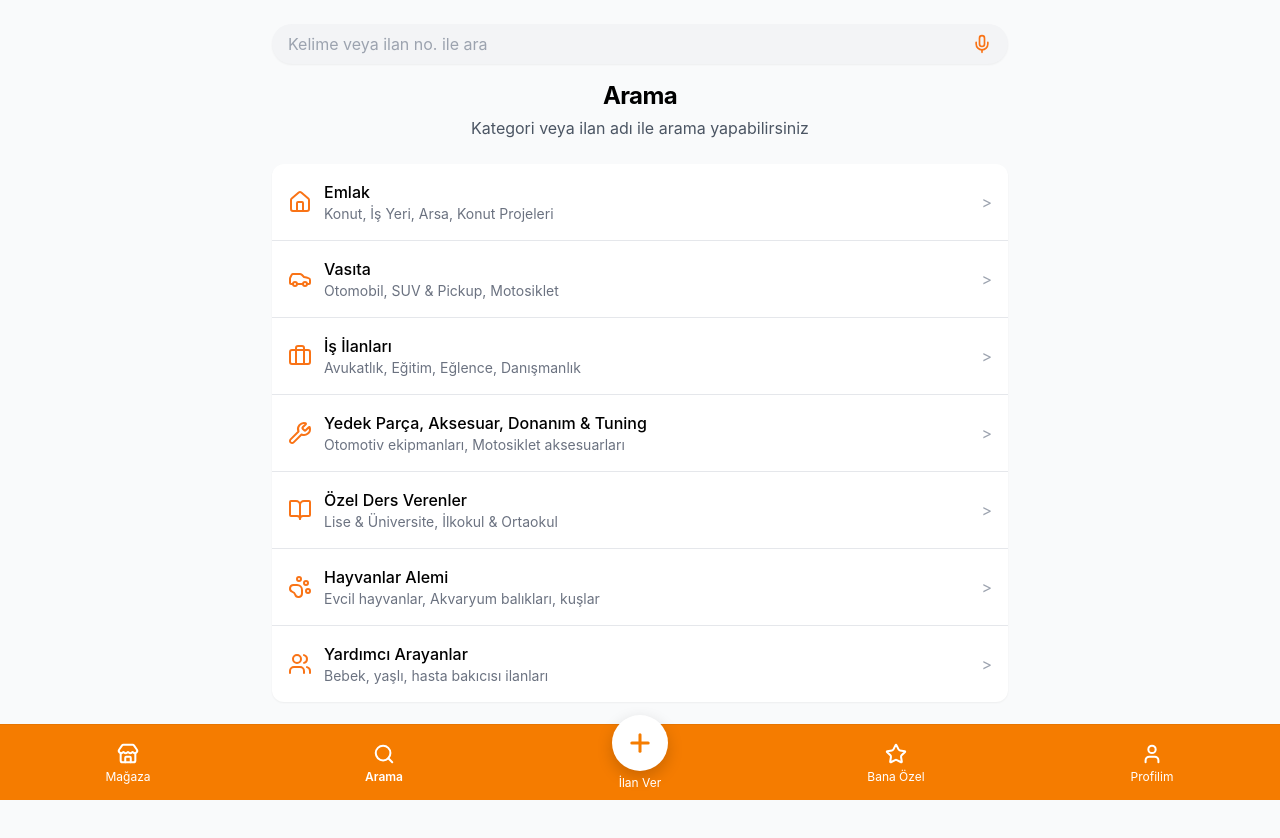
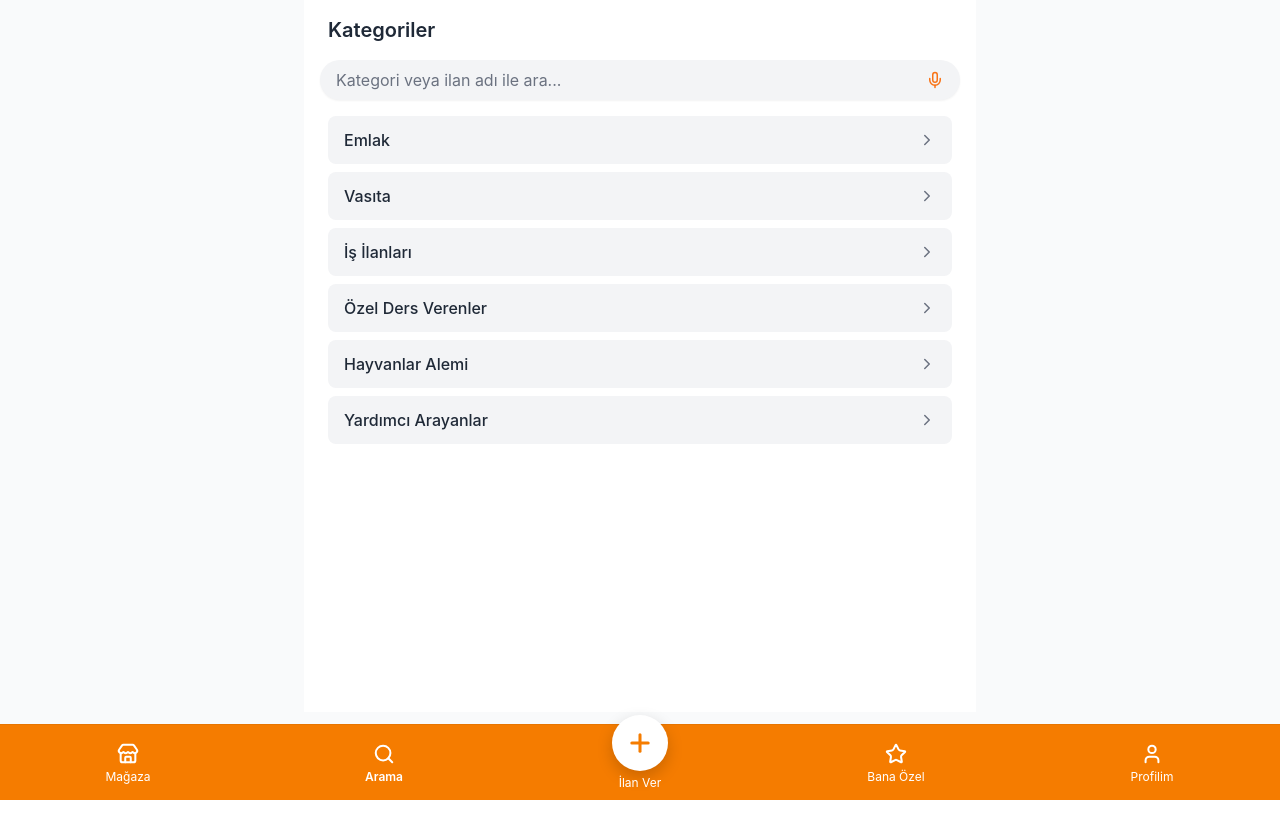
Before and after one commit to serpceyemek/vitrinim, a React (Create React App) app: page /arama in a window 1280 px wide. Shown: the top 838 px of the page. After the commit the page ends 800 px from the top, so only its background shows below. Built offline with nearby package versions, Linux system fonts and the light colour scheme.

Commit message:
deploy öncesi dosyalar kaydedildi

```diff
--- a/src/pages/Arama.jsx
+++ b/src/pages/Arama.jsx
@@ -1,117 +1,145 @@
 // src/pages/Arama.jsx
-import React, { useMemo, useState } from "react";
+import { useMemo, useState } from "react";
 import { useNavigate } from "react-router-dom";
-import {
-  Home,
-  Car,
-  Briefcase,
-  Wrench,
-  BookOpen,
-  PawPrint,
-  Users,
-  Mic,
-} from "lucide-react";
-import { rootCategories } from "../data/categories";
-
-const iconMap = {
-  home: Home,
-  car: Car,
-  briefcase: Briefcase,
-  wrench: Wrench,
-  book: BookOpen,
-  paw: PawPrint,
-  users: Users,
-};
+import { postingTree } from "../data/postingTree";
+import { ChevronRight, ArrowLeft, Home, Mic } from "lucide-react";
 
 export default function Arama() {
+  const [path, setPath] = useState([]); // örn: ["emlak", "konut", "satilik"]
   const navigate = useNavigate();
-  const [query, setQuery] = useState("");
 
-  // 🎙️ Sesle arama
-  function handleVoiceSearch() {
-    if (!("webkitSpeechRecognition" in window)) {
-      alert("Tarayıcınız sesli aramayı desteklemiyor.");
-      return;
+  // 🔹 Kök anahtarlar
+  const rootKeys = useMemo(
+    () => Object.keys(postingTree).filter((k) => !k.includes("/")),
+    []
+  );
+
+  // 🔹 Şu anki dal
+  const currentKey = path.join("/");
+  const currentNode = path.length === 0 ? null : postingTree[currentKey] || null;
+
+  // 🔹 Breadcrumb (Emlak › Konut › Satılık)
+  const breadcrumb = useMemo(() => {
+    if (path.length === 0) return [];
+    return path.map((_, i) => {
+      const key = path.slice(0, i + 1).join("/");
+      return postingTree[key]?.title || key;
+    });
+  }, [path]);
+
+  // 🔹 Üst kategoriye tıklama
+  const handleSelectRoot = (rootKey) => setPath([rootKey]);
+
+  // 🔹 Alt dal seçimi
+  const handleSelectChild = (slug) => {
+    const newPath = [...path, slug];
+    const nextKey = newPath.join("/");
+
+    if (postingTree[nextKey]) {
+      setPath(newPath);
+    } else {
+      // 🌳 Hayat Ağacı: seçilen dalı kaydet
+      const selectedChild = currentNode?.children?.find((c) => c.slug === slug);
+      const selectedTitle =
+        (currentNode?.title || "") + " › " + (selectedChild?.title || slug);
+
+      localStorage.setItem("selectedCategoryPath", JSON.stringify(newPath));
+      localStorage.setItem("selectedCategoryTitle", selectedTitle);
+
+      const leafCat = `${currentKey}/${slug}`;
+      setTimeout(() => {
+        navigate(`/magaza?cat=${encodeURIComponent(leafCat)}`, {
+          replace: true,
+        });
+      }, 100);
     }
-    const r = new window.webkitSpeechRecognition();
-    r.lang = "tr-TR";
-    r.interimResults = false;
-    r.maxAlternatives = 1;
-    r.start();
-    r.onresult = (e) => {
-      const text = e.results[0][0].transcript;
-      setQuery(text);
-    };
-    r.onerror = (e) => {
-      console.error("Speech error:", e.error);
-      alert("Mikrofon erişiminde bir hata oluştu.");
-    };
-  }
+  };
 
-  // 🔎 Yazıya/konuşmaya göre filtre
-  const filtered = useMemo(() => {
-    const q = query.trim().toLowerCase();
-    if (!q) return rootCategories;
-    return rootCategories.filter((c) => {
-      const name = (c.name || c.title || "").toLowerCase();
-      const desc = (c.desc || c.description || "").toLowerCase();
-      return name.includes(q) || desc.includes(q);
-    });
-  }, [query]);
+  const handleBack = () => {
+    if (path.length > 0) setPath(path.slice(0, -1));
+  };
+
+  const handleHome = () => setPath([]);
 
   return (
-    <section className="mx-auto max-w-screen-md px-4 py-6 min-h-screen pb-24">
-      {/* Arama kutusu */}
-      <div className="flex items-center bg-gray-100 rounded-full px-4 py-2 mb-4 shadow-sm">
+    <div className="min-h-[calc(100vh-88px)] bg-white p-4 pb-[88px] max-w-2xl mx-auto">
+      {/* 🔸 Başlık ve kontrol butonları */}
+      <div className="flex items-center justify-between mb-4 px-2">
+        <h1 className="text-xl font-semibold text-gray-800">
+          {currentNode ? currentNode.title : "Kategoriler"}
+        </h1>
+
+        <div className="flex gap-3">
+          {path.length > 0 && (
+            <>
+              <button
+                onClick={handleBack}
+                className="flex items-center gap-1 text-sm text-blue-600 hover:text-blue-800"
+              >
+                <ArrowLeft size={16} /> Geri
+              </button>
+              <button
+                onClick={handleHome}
+                className="flex items-center gap-1 text-sm text-gray-600 hover:text-gray-800"
+              >
+                <Home size={16} /> Ana Sayfa
+              </button>
+            </>
+          )}
+        </div>
+      </div>
+
+      {/* 🔍 Arama çubuğu */}
+      <div className="mb-4 flex items-center bg-gray-100 rounded-full px-4 py-2 shadow-sm">
         <input
           type="text"
-          placeholder="Kelime veya ilan no. ile ara"
-          className="flex-1 bg-transparent outline-none text-gray-700 placeholder-gray-400"
-          value={query}
-          onChange={(e) => setQuery(e.target.value)}
+          placeholder="Kategori veya ilan adı ile ara..."
+          className="flex-1 bg-transparent outline-none text-gray-700 placeholder-gray-500"
         />
-        <button
-          onClick={handleVoiceSearch}
-          className="ml-2 text-orange-500"
-          aria-label="Sesle ara"
-          title="Sesle ara"
-        >
-          <Mic className="w-5 h-5" />
+        <button className="ml-2 text-orange-500 hover:text-orange-600">
+          <Mic size={18} />
         </button>
       </div>
 
-      <header className="text-center mb-6">
-        <h1 className="text-2xl font-bold tracking-tight">Arama</h1>
-        <p className="text-gray-600 mt-1">
-          Kategori veya ilan adı ile arama yapabilirsiniz
-        </p>
-      </header>
+      {/* 🔸 Breadcrumb (yol göstergesi) */}
+      {breadcrumb.length > 0 && (
+        <div className="text-sm text-gray-500 mb-3 px-2">
+          {breadcrumb.join(" › ")}
+        </div>
+      )}
 
-      <ul className="divide-y divide-gray-200 bg-white rounded-xl shadow-sm overflow-hidden">
-        {filtered.map((cat) => {
-          const Icon = iconMap[cat.icon] || Home;
-          return (
-            <li
-              key={cat.slug}
-              onClick={() => navigate(`/kategori/${cat.slug}`)}
-              className="flex items-center justify-between p-4 hover:bg-orange-50 cursor-pointer transition-all"
-            >
-              <div className="flex items-center gap-3">
-                <Icon className="w-6 h-6 text-orange-500" />
-                <div>
-                  <p className="font-medium">
-                    {cat.name || cat.title || cat.slug}
-                  </p>
-                  <p className="text-gray-500 text-sm">
-                    {cat.desc || cat.description}
-                  </p>
-                </div>
+      {/* 🔸 Kategori listesi (dikey görünüm, İlan Ver ile hizalı) */}
+      <div className="flex flex-col gap-2 px-2">
+        {(path.length === 0 ? rootKeys : currentNode?.children || []).map(
+          (item) => {
+            const slug = path.length === 0 ? item : item.slug;
+            const title =
+              path.length === 0 ? postingTree[item]?.title : item.title;
+            const handleClick = () =>
+              path.length === 0
+                ? handleSelectRoot(slug)
+                : handleSelectChild(slug);
+
+            return (
+              <div
+                key={slug}
+                onClick={handleClick}
+                className="cursor-pointer flex justify-between items-center bg-gray-100 hover:bg-gray-200 rounded-lg px-4 py-3 transition-all"
+              >
+                <span className="text-gray-800 font-medium">{title}</span>
+                <ChevronRight size={18} className="text-gray-500" />
               </div>
-              <span className="text-gray-400">{">"}</span>
-            </li>
-          );
-        })}
-      </ul>
-    </section>
+            );
+          }
+        )}
+      </div>
+
+      {/* 🔸 Alt kategori yoksa uyarı */}
+      {path.length > 0 && !currentNode?.children?.length && (
+        <div className="text-gray-500 text-center mt-10">
+          Alt kategori bulunamadı.
+        </div>
+      )}
+    </div>
   );
 }
--- a/src/pages/NewListing.jsx
+++ b/src/pages/NewListing.jsx
@@ -5,11 +5,17 @@ import StepForm from "../components/StepForm";
 import BreadcrumbPath from "../components/BreadcrumbPath";
 
 export default function NewListing() {
+  // 🔹 Adım kontrolü (1=Kategori, 2=Alt kategori, 3=Form)
   const [step, setStep] = useState(1);
+
+  // 🔹 Seçilen kategori ve alt kategori
   const [selectedCategory, setSelectedCategory] = useState(null);
   const [selectedSubCategory, setSelectedSubCategory] = useState(null);
 
-  // Sayfaya girildiğinde ve çıkıldığında taslak + önizleme kalıntılarını temizle
+  // 🌳 Hayat Ağacı: Arama sayfasında seçilen kategori başlığı
+  const [selectedCategoryTitle, setSelectedCategoryTitle] = useState("");
+
+  // 🧹 Sayfaya girildiğinde ve çıkıldığında taslak + önizleme kalıntılarını temizle
   useEffect(() => {
     localStorage.removeItem("draftListing");
     localStorage.removeItem("previewListing");
@@ -20,72 +26,67 @@ export default function NewListing() {
     };
   }, []);
 
-  // Kategori seçimi → alt kategori adımına geç
-  function handleCategorySelect(category) {
-    setSelectedCategory(category);
-    setStep(2);
-  }
+  // 🌳 Hayat Ağacı: seçilen kategori başlığını localStorage'dan oku
+  useEffect(() => {
+    const savedTitle = localStorage.getItem("selectedCategoryTitle");
+    if (savedTitle) setSelectedCategoryTitle(savedTitle);
+  }, []);
 
-  // Alt kategori seçimi → form adımına geç
-  function handleSubCategorySelect(sub) {
-    setSelectedSubCategory(sub);
-    setStep(3);
-  }
+  // 🔹 Geri veya ileri adım butonları (isteğe göre değişebilir)
+  const nextStep = () => setStep((prev) => Math.min(prev + 1, 3));
+  const prevStep = () => setStep((prev) => Math.max(prev - 1, 1));
 
-  // Geri butonu davranışı
-  function handleBack() {
-    if (step === 3) {
-      if (!selectedSubCategory || selectedSubCategory.slug === null) {
-        setStep(1);
-        setSelectedSubCategory(null);
-        setSelectedCategory(null);
-      } else {
-        setStep(2);
-      }
-    } else if (step === 2) {
-      setStep(1);
-      setSelectedCategory(null);
+  // 🔹 Görüntülenecek adım bileşeni
+  const renderStep = () => {
+    switch (step) {
+      case 1:
+        return (
+          <StepCategory
+            onSelect={(cat) => {
+              setSelectedCategory(cat);
+              nextStep();
+            }}
+          />
+        );
+      case 2:
+        return (
+          <StepSubCategory
+            category={selectedCategory}
+            onSelect={(sub) => {
+              setSelectedSubCategory(sub);
+              nextStep();
+            }}
+            onBack={prevStep}
+          />
+        );
+      case 3:
+        return (
+          <StepForm
+            category={selectedCategory}
+            subCategory={selectedSubCategory}
+            onBack={prevStep}
+          />
+        );
+      default:
+        return null;
     }
-  }
+  };
 
-  // Breadcrumb tıklamaları
-  function goToRoot() {
-    setStep(1);
-    setSelectedCategory(null);
-    setSelectedSubCategory(null);
-  }
-
-  function goToCategory() {
-    setStep(2);
-    setSelectedSubCategory(null);
-  }
-
+  // 🔹 JSX (görünüm)
   return (
-    <div className="mx-auto max-w-2xl p-4 sm:p-6">
-      {step >= 2 && (
-        <BreadcrumbPath
-          category={selectedCategory}
-          subCategory={selectedSubCategory}
-          onRoot={goToRoot}
-          onCategory={goToCategory}
-        />
+    <div className="min-h-[calc(100vh-88px)] bg-white p-4">
+      {/* 🌳 Eğer Hayat Ağacı'ndan kategori seçildiyse göster */}
+      {selectedCategoryTitle && (
+        <div className="p-3 bg-green-50 text-green-700 rounded-lg mb-4 shadow-sm border border-green-100">
+          Seçili kategori: <strong>{selectedCategoryTitle}</strong>
+        </div>
       )}
 
-      {step === 1 && <StepCategory onSelect={handleCategorySelect} />}
-      {step === 2 && (
-        <StepSubCategory
-          category={selectedCategory}
-          onBack={handleBack}
-          onSelect={handleSubCategorySelect}
-        />
-      )}
-      {step === 3 && (
-        <StepForm
-          category={selectedCategory}
-          subCategory={selectedSubCategory}
-          onBack={handleBack}
-        />
-      )}
+      {/* Üstte breadcrumb varsa */}
+      <BreadcrumbPath step={step} />
+
+      {/* Aktif adım */}
+      <div className="mt-4">{renderStep()}</div>
     </div>
   );
 }
```
Also changed, not shown: src/pages/Magaza.jsx (+26 -55 lines), public/sw-build-id.txt, 1 other file (tests, documents, lock files or other folders).
